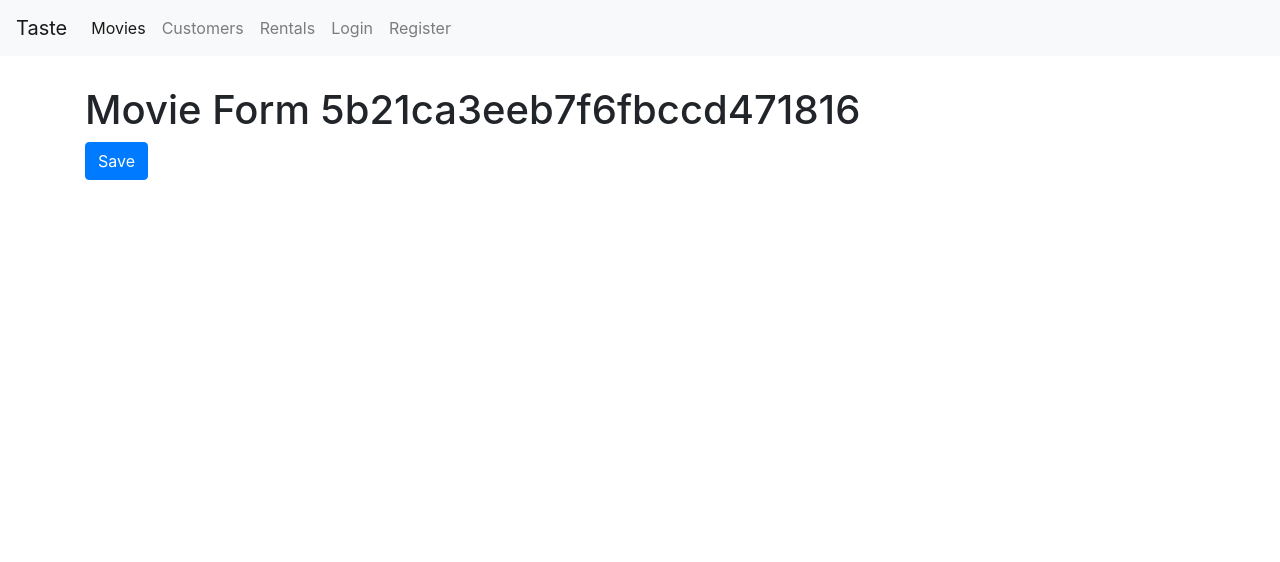
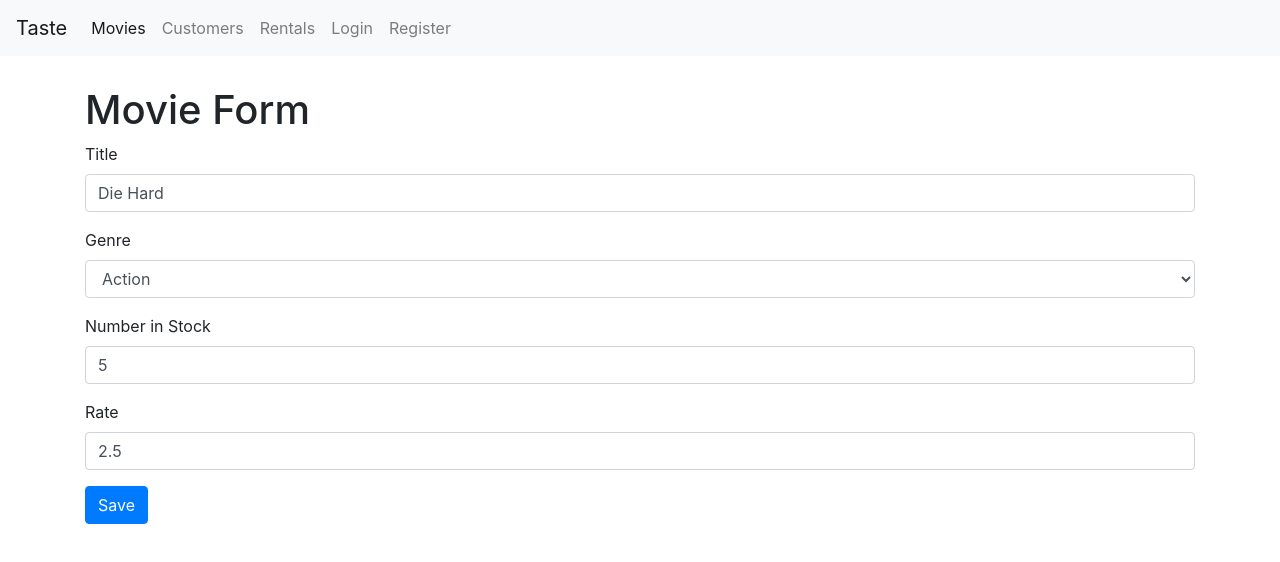
Before and after one commit to yangkai007/React_Movies, a React (Create React App) app: page /movies/5b21ca3eeb7f6fbccd471816 in a window 1280 px wide. Shown: the top 562 px of the page. Built offline with nearby package versions, Linux system fonts and the light colour scheme.

Commit message:
电影表单页面

```diff
--- a/src/components/common/form.jsx
+++ b/src/components/common/form.jsx
@@ -1,6 +1,7 @@
 import React, { Component } from "react"
 import Joi from "joi-browser"
 import Input from "./input"
+import Select from "./select"
 
 export default class Form extends Component {
   validate = () => {
@@ -25,6 +26,8 @@
     const errors = this.validate()
     this.setState({ errors: errors || {} })
     if (errors) return
+
+    this.doSubmit()
   }
 
   handleChange = ({ currentTarget: input }) => {
@@ -36,6 +39,21 @@
     const data = { ...this.state.data }
     data[input.name] = input.value
     this.setState({ data, errors })
+  }
+
+  renderSelect(name, label, options) {
+    const { data, errors } = this.state
+
+    return (
+      <Select
+        name={name}
+        value={data[name]}
+        label={label}
+        options={options}
+        onChange={this.handleChange}
+        error={errors[name]}
+      />
+    )
   }
 
   renderInput(name, label, type = "text") {
--- /dev/null
+++ b/src/components/common/select.jsx
@@ -0,0 +1,20 @@
+import React from "react"
+
+const Select = ({ name, label, options, error, ...rest }) => {
+  return (
+    <div className="form-group">
+      <label htmlFor={name}>{label}</label>
+      <select name={name} id={name} {...rest} className="form-control">
+        <option value="" />
+        {options.map(option => (
+          <option key={option._id} value={option._id}>
+            {option.name}
+          </option>
+        ))}
+      </select>
+      {error && <div className="alert alert-danger">{error}</div>}
+    </div>
+  )
+}
+
+export default Select
--- a/src/components/movieForm.jsx
+++ b/src/components/movieForm.jsx
@@ -1,17 +1,85 @@
-import React from "react" //快捷键rafc
+import React from "react"
+import Joi from "joi-browser"
+import Form from "./common/form"
+import { getMovie, saveMovie } from "../services/fakeMovieService"
+import { getGenres } from "../services/fakeGenreService"
 
-const MovieFrom = ({ match, history }) => {
-  return (
-    <div>
-      <h1>Movie Form {match.params.id} </h1>
-      <button
-        className="btn btn-primary"
-        onClick={() => history.push("/movies")}
-      >
-        Save
-      </button>
-    </div>
-  )
+class MovieForm extends Form {
+  state = {
+    data: {
+      title: "",
+      genreId: "",
+      numberInStock: "",
+      dailyRentalRate: ""
+    },
+    genres: [],
+    errors: {}
+  }
+
+  schema = {
+    _id: Joi.string(),
+    title: Joi.string()
+      .required()
+      .label("Title"),
+    genreId: Joi.string()
+      .required()
+      .label("Genre"),
+    numberInStock: Joi.number()
+      .required()
+      .min(0)
+      .max(100)
+      .label("Number in Stock"),
+    dailyRentalRate: Joi.number()
+      .required()
+      .min(0)
+      .max(10)
+      .label("Daily Rental Rate")
+  }
+
+  componentDidMount() {
+    const genres = getGenres()
+    this.setState({ genres })
+
+    const movieId = this.props.match.params.id
+    if (movieId === "new") return
+
+    const movie = getMovie(movieId)
+    if (!movie) return this.props.history.replace("/not-found")
+
+    this.setState({ data: this.mapToViewModel(movie) })
+  }
+
+  mapToViewModel(movie) {
+    return {
+      _id: movie._id,
+      title: movie.title,
+      genreId: movie.genre._id,
+      numberInStock: movie.numberInStock,
+      dailyRentalRate: movie.dailyRentalRate
+    }
+  }
+
+  doSubmit = () => {
+    console.log(1)
+    saveMovie(this.state.data)
+
+    this.props.history.push("/movies")
+  }
+
+  render() {
+    return (
+      <div>
+        <h1>Movie Form</h1>
+        <form onSubmit={this.handleSubmit}>
+          {this.renderInput("title", "Title")}
+          {this.renderSelect("genreId", "Genre", this.state.genres)}
+          {this.renderInput("numberInStock", "Number in Stock", "number")}
+          {this.renderInput("dailyRentalRate", "Rate")}
+          {this.renderButton("Save")}
+        </form>
+      </div>
+    )
+  }
 }
 
-export default MovieFrom
+export default MovieForm
--- a/src/components/movies.jsx
+++ b/src/components/movies.jsx
@@ -1,4 +1,5 @@
 import React, { Component } from "react"
+import { Link } from "react-router-dom"
 import MoviesTable from "./moviesTable"
 import Pagination from "./common/pagination"
 import ListGroup from "./common/listGroup"
@@ -85,6 +86,13 @@
           />
         </div>
         <div className="col">
+          <Link
+            to="/movies/new"
+            className="btn btn-primary"
+            style={{ marginBottom: 20 }}
+          >
+            新建电影
+          </Link>
           <p>Showing {totalCount} movies in the database.</p>
           <MoviesTable
             movies={movies}
--- a/src/services/fakeGenreService.js
+++ b/src/services/fakeGenreService.js
@@ -2,8 +2,8 @@
   { _id: "5b21ca3eeb7f6fbccd471818", name: "Action" },
   { _id: "5b21ca3eeb7f6fbccd471814", name: "Comedy" },
   { _id: "5b21ca3eeb7f6fbccd471820", name: "Thriller" }
-];
+]
 
 export function getGenres() {
-  return genres.filter(g => g);
+  return genres.filter(g => g)
 }
--- a/src/services/fakeMovieService.js
+++ b/src/services/fakeMovieService.js
@@ -1,4 +1,4 @@
-import * as genresAPI from "./fakeGenreService";
+import * as genresAPI from "./fakeGenreService"
 
 const movies = [
   {
@@ -66,33 +66,33 @@
     numberInStock: 7,
     dailyRentalRate: 3.5
   }
-];
+]
 
 export function getMovies() {
-  return movies;
+  return movies
 }
 
 export function getMovie(id) {
-  return movies.find(m => m._id === id);
+  return movies.find(m => m._id === id)
 }
 
 export function saveMovie(movie) {
-  let movieInDb = movies.find(m => m._id === movie._id) || {};
-  movieInDb.name = movie.name;
-  movieInDb.genre = genresAPI.genres.find(g => g._id === movie.genreId);
-  movieInDb.numberInStock = movie.numberInStock;
-  movieInDb.dailyRentalRate = movie.dailyRentalRate;
+  let movieInDb = movies.find(m => m._id === movie._id) || {}
+  movieInDb.title = movie.title
+  movieInDb.genre = genresAPI.genres.find(g => g._id === movie.genreId)
+  movieInDb.numberInStock = movie.numberInStock
+  movieInDb.dailyRentalRate = movie.dailyRentalRate
 
   if (!movieInDb._id) {
-    movieInDb._id = Date.now();
-    movies.push(movieInDb);
+    movieInDb._id = Date.now().toString()
+    movies.push(movieInDb)
   }
 
-  return movieInDb;
+  return movieInDb
 }
 
 export function deleteMovie(id) {
-  let movieInDb = movies.find(m => m._id === id);
-  movies.splice(movies.indexOf(movieInDb), 1);
-  return movieInDb;
+  let movieInDb = movies.find(m => m._id === id)
+  movies.splice(movies.indexOf(movieInDb), 1)
+  return movieInDb
 }
```
